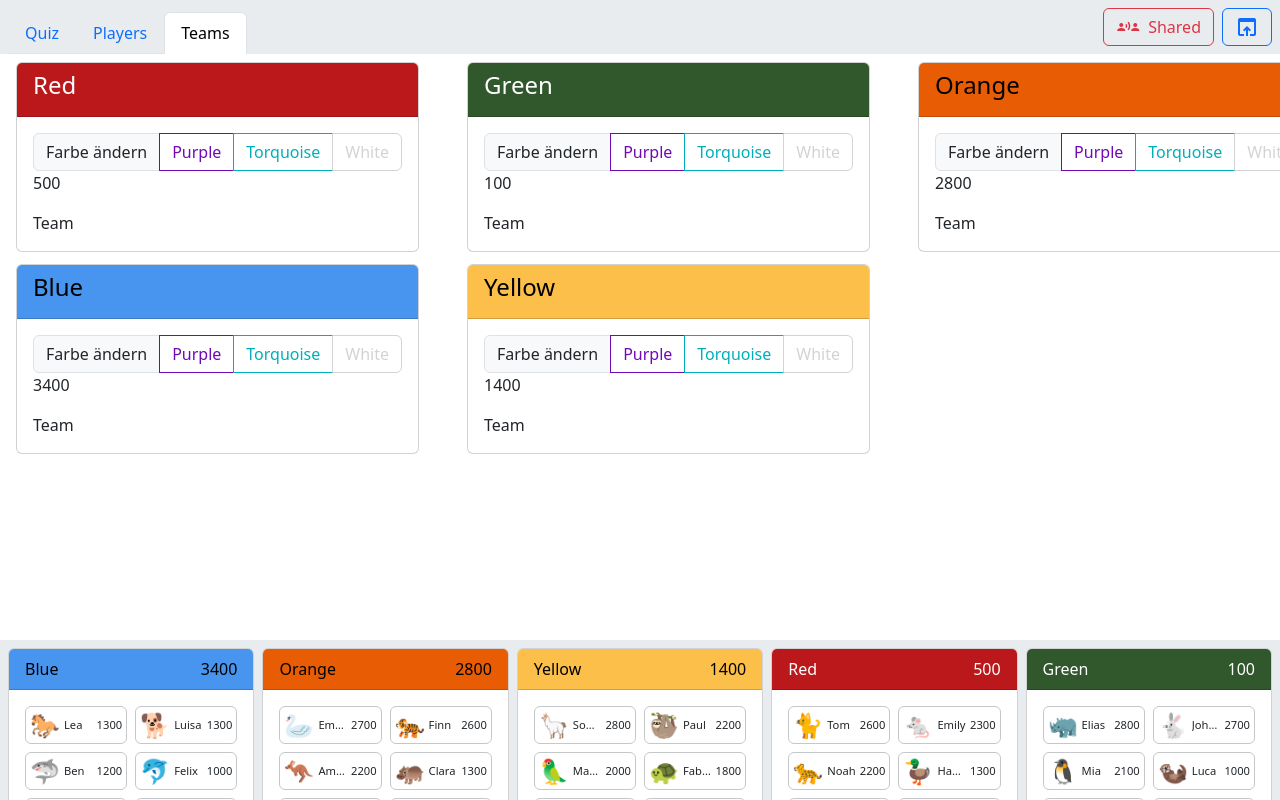
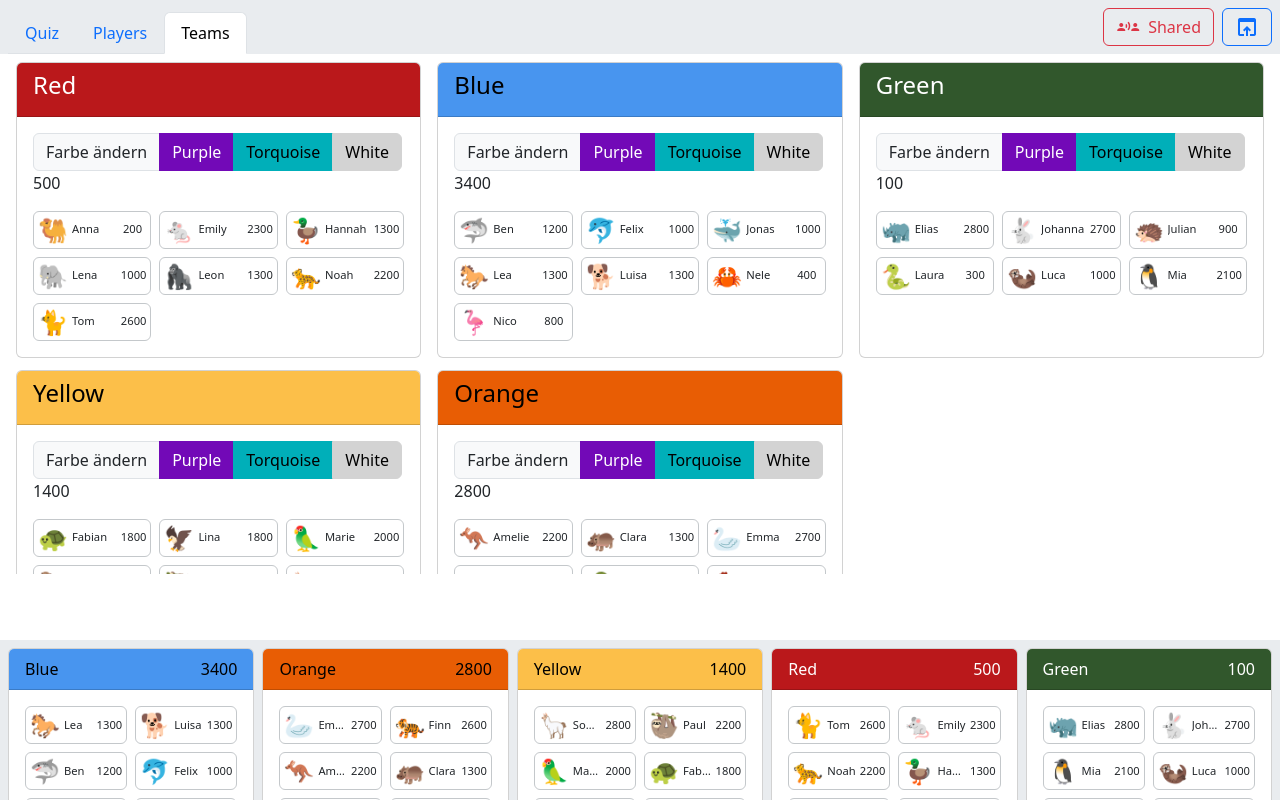
Before and after one commit to tdreja/single-page-quiz, a React (Vite) app: page / in a window 1280 px wide. Built offline with nearby package versions, Linux system fonts and the light colour scheme.

Commit message:
feat(Teams): Reuse components

```diff
--- /dev/null
+++ b/src/components/common/ColorChangeButton.tsx
@@ -0,0 +1,35 @@
+import React, { ReactElement } from 'react';
+import { TeamColor } from '../../model/game/team';
+import { backgroundColor, hoverColor, textColor } from './Colors';
+// https://fonts.google.com/icons
+import 'material-symbols';
+
+interface ColorChangeProps extends React.DetailedHTMLProps<React.HTMLAttributes<HTMLSpanElement>, HTMLSpanElement> {
+    color: TeamColor,
+}
+
+function changeColorStyle(color: TeamColor): React.CSSProperties {
+    return {
+        '--bs-btn-bg': backgroundColor[color],
+        '--bs-btn-border-color': backgroundColor[color],
+        '--bs-btn-color': textColor[color],
+        '--bs-btn-hover-bg': hoverColor[color],
+        '--bs-btn-hover-border-color': hoverColor[color],
+        '--bs-btn-hover-color': textColor[color],
+    } as React.CSSProperties;
+}
+
+export const ColorChangeButton = (props: ColorChangeProps): ReactElement => {
+    return (
+        <span
+            {...props}
+            className={`${props.className || ''} btn btn-primary`}
+            style={{
+                ...props.style,
+                ...changeColorStyle(props.color),
+            }}
+        >
+            {props.children}
+        </span>
+    );
+};
--- a/src/components/common/Colors.ts
+++ b/src/components/common/Colors.ts
@@ -15,6 +15,17 @@ export const backgroundColor: IndexedByColor = {
     YELLOW: 'rgb(252, 191, 73)',
 };
 
+export const hoverColor: IndexedByColor = {
+    BLUE: 'rgba(72, 149, 239, 0.5)',
+    GREEN: 'rgba(49, 87, 44, 0.5)',
+    ORANGE: 'rgba(232, 93, 4, 0.5)',
+    PURPLE: 'rgba(114, 9, 183, 0.5)',
+    RED: 'rgba(186, 24, 27, 0.5)',
+    TURQUOISE: 'rgba(0, 175, 185, 0.5)',
+    WHITE: 'rgba(211, 211, 211, 0.5)',
+    YELLOW: 'rgba(252, 191, 73, 0.5)',
+};
+
 export const textColor: IndexedByColor = {
     BLUE: 'black',
     GREEN: 'white',
--- /dev/null
+++ b/src/components/common/SmallPlayerView.tsx
@@ -0,0 +1,25 @@
+import React, { ReactElement } from 'react';
+import { EmojiView } from './EmojiView';
+import { Player } from '../../model/game/player';
+
+interface PlayerProps {
+    player: Player,
+}
+
+export const SmallPlayerView = ({ player }: PlayerProps): ReactElement => {
+    return (
+        <div
+            part="player"
+            id={`player-${player.emoji}`}
+            key={player.emoji}
+            className="d-grid gap-1 align-items-center border border-secondary-subtle rounded ps-1 pe-1"
+            style={{
+                gridTemplateColumns: '1fr 4fr 2fr',
+            }}
+        >
+            <EmojiView emoji={player.emoji} style={{ fontSize: '1.5em' }} />
+            <span style={{ fontSize: '0.7em', textOverflow: 'ellipsis', whiteSpace: 'nowrap', overflow: 'hidden' }}>{player.name}</span>
+            <span style={{ fontSize: '0.7em' }}>{player.points}</span>
+        </div>
+    );
+};
--- a/src/components/game/TeamsBottomNav.tsx
+++ b/src/components/game/TeamsBottomNav.tsx
@@ -8,17 +8,18 @@ import { I18N } from '../../i18n/I18N';
 export const TeamsBottomNav = (): ReactElement | undefined => {
     const i18n = useContext(I18N);
     const game = useContext<Game>(GameContext);
-    const teamViews: Array<ReactElement> = Array.from(game.teams.values())
-        .sort(sortTeamsHighestFirst)
-        .map((team) => TeamView({ team, i18n }));
-
-    /* if (game.state !== GameState.GAME_ACTIVE) {
-        return undefined;
-    } */
 
     return (
-        <nav id="teams-container" className="navbar fixed-bottom bg-body-secondary">
-            {teamViews}
+        <nav id="teams-container" className="navbar fixed-bottom bg-body-secondary grid-columns-lg">
+            { Array.from(game.teams.values())
+                .sort(sortTeamsHighestFirst)
+                .map((team) => (
+                    <TeamView
+                        key={`bottom-team-${team.color}`}
+                        team={team}
+                        i18n={i18n}
+                    />
+                ))}
         </nav>
     );
 };
--- a/src/components/player/PlayerModerationView.tsx
+++ b/src/components/player/PlayerModerationView.tsx
@@ -27,7 +27,7 @@ export const PlayerModerationView = (): ReactElement | undefined => {
     }, [newPlayersText, onGameEvent]);
 
     return (
-        <div className="d-flex flex-wrap flex-column" style={{ gap: '0.75rem 3rem' }}>
+        <div className="d-flex flex-wrap flex-row" style={{ gap: '0.75rem 3rem' }}>
             <div className="input-group">
                 <textarea
                     className="form-control"
--- /dev/null
+++ b/src/components/team/PlayerInTeamForm.tsx
@@ -0,0 +1,35 @@
+import React, { ReactElement, useContext } from 'react';
+import { Player } from '../../model/game/player';
+import { TeamColor } from '../../model/game/team';
+import { EmojiView } from '../common/EmojiView';
+import { I18N } from '../../i18n/I18N';
+import { changeColorStyle } from './TeamForm';
+
+interface Props {
+    player: Player,
+    otherTeams: Array<TeamColor>,
+}
+
+export const PlayerInTeamForm = ({ player, otherTeams }: Props): ReactElement => {
+    const i18n = useContext(I18N);
+    return (
+        <div className="input-group d-grid" style={{ gridTemplateColumns: `1fr 2fr repeat(${otherTeams.length}, 1fr)` }}>
+            <EmojiView className="form-control" emoji={player.emoji} style={{ fontSize: '1.5em', width: 'unset' }} />
+            <span className="form-control" style={{ width: 'unset' }}>{player.name}</span>
+            {
+                otherTeams.map((team) => (
+                    <span
+                        key={`move-${player.emoji}-to-${team}`}
+                        className="btn btn-outline-primary d-inline-flex align-items-center justify-content-center p-0"
+                        style={{
+                            ...changeColorStyle(team),
+                            fontSize: '0.7em',
+                        }}
+                    >
+                        {i18n.teams[team]}
+                    </span>
+                ))
+            }
+        </div>
+    );
+};
--- a/src/components/team/TeamForm.tsx
+++ b/src/components/team/TeamForm.tsx
@@ -4,13 +4,18 @@ import { I18N } from '../../i18n/I18N';
 import { GameEventContext } from '../common/GameContext';
 import { backgroundColor, textColor } from '../common/Colors';
 import { ChangeTeamColorEvent } from '../../events/setup-events';
+import { sortPlayersByName } from '../../model/game/player';
+import { PlayerInTeamForm } from './PlayerInTeamForm';
+import { ColorChangeButton } from '../common/ColorChangeButton';
+import { SmallPlayerView } from '../common/SmallPlayerView';
 
-export interface Props {
+interface Props {
     team: Team,
     availableColors: Array<TeamColor>,
+    usedColors: Array<TeamColor>,
 }
 
-function changeColorStyle(color: TeamColor): React.CSSProperties {
+export function changeColorStyle(color: TeamColor): React.CSSProperties {
     return {
         '--bs-btn-color': backgroundColor[color],
         '--bs-btn-border-color': backgroundColor[color],
@@ -20,14 +25,19 @@ function changeColorStyle(color: TeamColor): React.CSSProperties {
     } as React.CSSProperties;
 }
 
-export const TeamForm = ({ team, availableColors }: Props): ReactElement => {
+export const TeamForm = ({ team, availableColors, usedColors }: Props): ReactElement => {
     const i18n = useContext(I18N);
     const onGameEvent = useContext(GameEventContext);
     const [points, setPoints] = useState<string>(`${team.points}`);
+    const [otherTeams, setOtherTeams] = useState<Array<TeamColor>>([]);
 
     const changeColor = useCallback((color: TeamColor) => {
         onGameEvent(new ChangeTeamColorEvent(team.color, color));
     }, [team]);
+
+    useEffect(() => {
+        setOtherTeams(usedColors.filter((c) => c !== team.color));
+    }, [usedColors]);
 
     return (
         <div
@@ -48,19 +58,24 @@ export const TeamForm = ({ team, availableColors }: Props): ReactElement => {
                     {
                         availableColors.map((color) =>
                             (
-                                <span
-                                    key={`switch-${team.color}-${color}`}
-                                    className="btn btn-outline-primary"
-                                    style={changeColorStyle(color)}
-                                    onClick={() => changeColor(color)}
-                                >
+                                <ColorChangeButton key={`switch-${team.color}-${color}`} color={color}>
                                     {i18n.teams[color]}
-                                </span>
+                                </ColorChangeButton>
                             ))
                     }
                 </div>
                 <p>{points}</p>
-                Team
+                <div className="d-grid gap-2 grid-columns-md">
+                    {
+                        Array.from(team.players.values()).sort(sortPlayersByName)
+                            .map((player) => (
+                                <SmallPlayerView
+                                    key={`team-${team.color}-player-${player.emoji}`}
+                                    player={player}
+                                />
+                            ))
+                    }
+                </div>
             </div>
         </div>
     );
--- a/src/components/team/TeamModerationView.tsx
+++ b/src/components/team/TeamModerationView.tsx
@@ -7,20 +7,25 @@ import { TeamForm } from './TeamForm';
 export const TeamModerationView = (): ReactElement => {
     const game = useContext<Game>(GameContext);
     const [availableColors, setAvailableColors] = useState<Array<TeamColor>>([]);
+    const [usedColors, setUsedColors] = useState<Array<TeamColor>>([]);
 
     useEffect(() => {
-        const all = allColors().filter((color) => !game.teams.has(color));
-        setAvailableColors(all);
+        const available = allColors().filter((color) => !game.teams.has(color));
+        setAvailableColors(available);
+
+        const used = allColors().filter((color) => game.teams.has(color));
+        setUsedColors(used);
     }, [game]);
 
     return (
-        <div className="d-flex flex-wrap flex-column" style={{ gap: '0.75rem 3rem' }}>
+        <div className="d-grid grid-columns-xl" style={{ gap: '0.75rem 1rem' }}>
             {Array.from(game.teams.values()).sort(sortTeamsByColor)
                 .map((team) => (
                     <TeamForm
                         key={`form-${team.color}`}
                         team={team}
                         availableColors={availableColors}
+                        usedColors={usedColors}
                     />
                 ))}
         </div>
--- a/src/game.css
+++ b/src/game.css
@@ -7,13 +7,30 @@
     overflow-x: scroll;
 }
 
-/* TeamsNav */
+#main-content > * {
+    flex-grow: 1;
+}
+
+.grid-columns-xl {
+    grid-template-columns: repeat(auto-fit, minmax(20rem, 1fr));
+}
+
+.grid-columns-lg {
+    grid-template-columns: repeat(auto-fit, minmax(10rem, 1fr));
+}
+
+.grid-columns-md {
+    grid-template-columns: repeat(auto-fit, minmax(6rem, 1fr));
+}
+
+.grid-columns-sm {
+    grid-template-columns: repeat(auto-fit, minmax(4rem, 1fr));
+}
 
 #teams-container {
     max-height: 20vh;
     display: grid;
     gap: 0.5em;
-    grid-template-columns: repeat(auto-fit, minmax(10rem, 1fr));
     padding-left: 0.5em;
     padding-right: 0.5em;
     align-items: stretch;
@@ -21,7 +38,6 @@
 
 [part=player-list] {
     display: grid;
-    grid-template-columns: repeat(auto-fit, minmax(6rem, 1fr));
     align-content: flex-start;
 }
 
```
Also changed, not shown: src/components/game/TeamView.tsx (+13 -30 lines).
